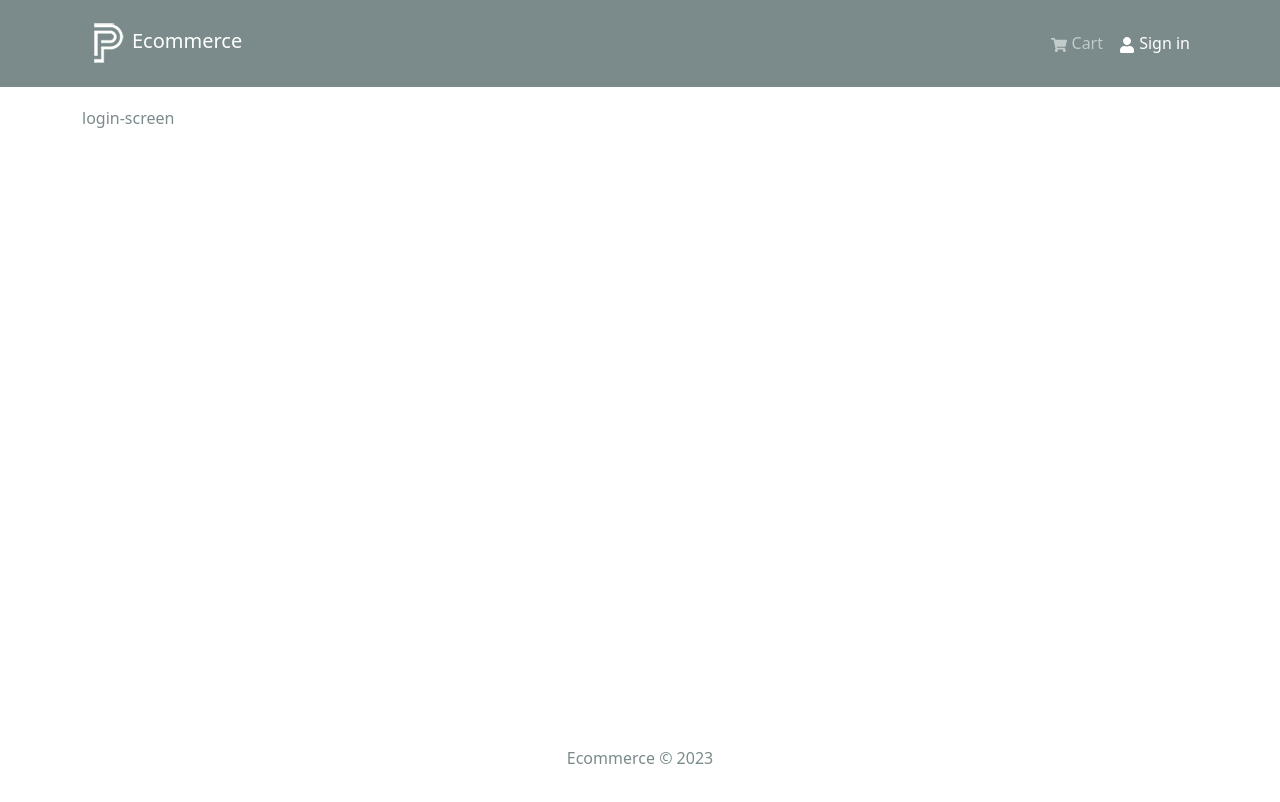
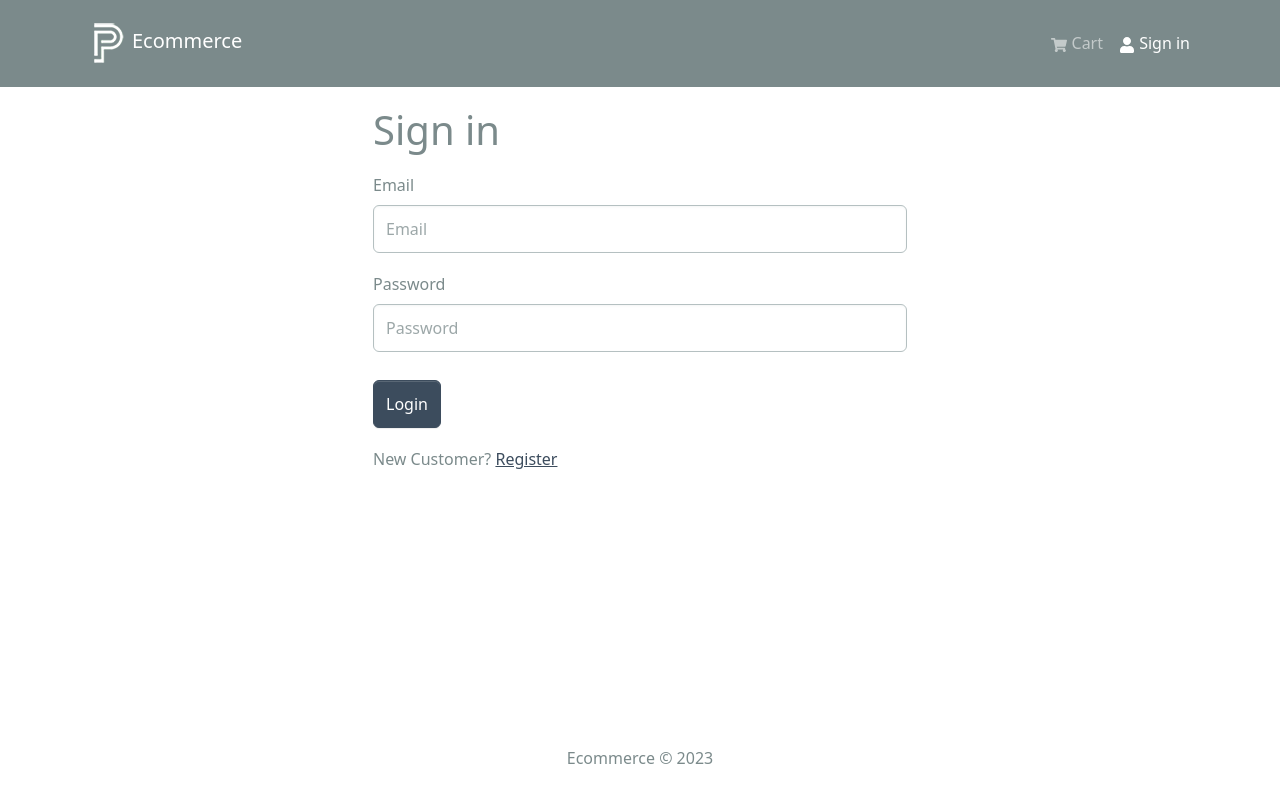
Before and after one commit to samibraimoff/ecommerce, a React (Create React App) app in the folder frontend/: page /login in a window 1280 px wide. Shown: the top 802 px of the page. Built offline with nearby package versions, Linux system fonts and the light colour scheme.

Commit message:
install toastify for popup messages, create authslice, create form container, implement login and logout fn in the header, create login screen and logic, create user slice

```diff
--- a/frontend/package.json
+++ b/frontend/package.json
@@ -18,6 +18,7 @@
     "react-router-bootstrap": "^0.26.2",
     "react-router-dom": "^6.19.0",
     "react-scripts": "5.0.1",
+    "react-toastify": "^9.1.3",
     "web-vitals": "^2.1.4"
   },
   "scripts": {
--- a/frontend/src/App.js
+++ b/frontend/src/App.js
@@ -3,6 +3,8 @@
 import Footer from "./components/footer";
 import { Container } from "react-bootstrap";
 import { Outlet } from "react-router-dom";
+import { ToastContainer } from "react-toastify";
+import "react-toastify/dist/ReactToastify.css";
 
 const App = () => {
   return (
@@ -14,6 +16,7 @@
         </Container>
       </main>
       <Footer />
+      <ToastContainer />
     </>
   );
 };
--- /dev/null
+++ b/frontend/src/components/form-container.jsx
@@ -0,0 +1,14 @@
+import React from "react";
+import { Container, Row, Col } from "react-bootstrap";
+
+export const FormContainer = ({ children }) => {
+  return (
+    <Container>
+      <Row className="justify-content-md-center">
+        <Col xs={12} md={6}>
+          {children}
+        </Col>
+      </Row>
+    </Container>
+  );
+};
--- a/frontend/src/components/header.jsx
+++ b/frontend/src/components/header.jsx
@@ -1,12 +1,30 @@
 import React from "react";
-import { Badge, Nav, Navbar, Container } from "react-bootstrap";
+import { Badge, Nav, Navbar, Container, NavDropdown } from "react-bootstrap";
 import { FaShoppingCart, FaUser } from "react-icons/fa";
 import Logo from "../assets/logo.png";
 import { LinkContainer } from "react-router-bootstrap";
 import { useSelector } from "react-redux";
+import { useLogoutMutation } from "../slices/users-api-slice";
+import { clearCredentials } from "../slices/auth-slice";
+import { useDispatch } from "react-redux";
+import { useNavigate } from "react-router-dom";
 
 const Header = () => {
   const { cartItems } = useSelector((state) => state.cart);
+  const { userInfo } = useSelector((state) => state.auth);
+  const [logout] = useLogoutMutation();
+  const dispatch = useDispatch();
+  const navigate = useNavigate();
+
+  const logoutHandler = async () => {
+    try {
+      await logout().unwrap();
+      dispatch(clearCredentials());
+      navigate("/login");
+    } catch (error) {
+      console.log(error);
+    }
+  };
 
   return (
     <header>
@@ -31,11 +49,22 @@
                   )}
                 </Nav.Link>
               </LinkContainer>
-              <LinkContainer to="/login">
-                <Nav.Link>
-                  <FaUser /> Sign in
-                </Nav.Link>
-              </LinkContainer>
+              {userInfo ? (
+                <NavDropdown title={userInfo.name} id="username">
+                  <LinkContainer to="/profile">
+                    <NavDropdown.Item>Profile</NavDropdown.Item>
+                  </LinkContainer>
+                  <NavDropdown.Item onClick={logoutHandler}>
+                    Logout
+                  </NavDropdown.Item>
+                </NavDropdown>
+              ) : (
+                <LinkContainer to="/login">
+                  <Nav.Link>
+                    <FaUser /> Sign in
+                  </Nav.Link>
+                </LinkContainer>
+              )}
             </Nav>
           </Navbar.Collapse>
         </Container>
--- a/frontend/src/screens/home-screen.jsx
+++ b/frontend/src/screens/home-screen.jsx
@@ -1,6 +1,6 @@
 import { Col, Row } from "react-bootstrap";
 import Product from "../components/product";
-import { useGetProductsQuery } from "../slices/product-slice";
+import { useGetProductsQuery } from "../slices/product-api-slice";
 import Loader from "../components/loader";
 import Message from "../components/message";
 
--- a/frontend/src/screens/login-screen.jsx
+++ b/frontend/src/screens/login-screen.jsx
@@ -1,7 +1,85 @@
-import React from "react";
+import React, { useState, useEffect } from "react";
+import { Link, useLocation, useNavigate } from "react-router-dom";
+import { toast } from "react-toastify";
+import { useDispatch, useSelector } from "react-redux";
+import { Form, Row, Col, Button } from "react-bootstrap";
+import { FormContainer } from "../components/form-container";
+import Loader from "../components/loader";
+import { useLoginMutation } from "../slices/users-api-slice";
+import { setCredentials } from "../slices/auth-slice";
 
 const LoginScreen = () => {
-  return <div>login-screen</div>;
+  const [email, setEmail] = useState("");
+  const [password, setPassword] = useState("");
+  const navigate = useNavigate();
+  const dispatch = useDispatch();
+  const { search } = useLocation();
+  const [login, { isLoading }] = useLoginMutation();
+  const { userInfo } = useSelector((state) => state.auth);
+
+  const searchParams = new URLSearchParams(search);
+  const redirect = searchParams.get("redirect") || "/";
+
+  useEffect(() => {
+    if (userInfo) {
+      navigate(redirect);
+    }
+  }, [userInfo, redirect, navigate]);
+
+  const submitHandler = async (e) => {
+    e.preventDefault();
+    try {
+      const res = await login({ email, password }).unwrap();
+      dispatch(setCredentials({ ...res }));
+      navigate(redirect);
+    } catch (error) {
+      console.error(error);
+      toast.error(error?.data?.message || error?.error);
+    }
+  };
+
+  return (
+    <FormContainer>
+      <h1>Sign in</h1>
+      <Form onSubmit={submitHandler}>
+        <Form.Group controlId="email" className="my-3">
+          <Form.Label>Email</Form.Label>
+          <Form.Control
+            type="email"
+            placeholder="Email"
+            value={email}
+            onChange={(e) => setEmail(e.target.value)}
+          />
+        </Form.Group>
+        <Form.Group controlId="password" className="my-3">
+          <Form.Label>Password</Form.Label>
+          <Form.Control
+            type="password"
+            placeholder="Password"
+            value={password}
+            onChange={(e) => setPassword(e.target.value)}
+          />
+        </Form.Group>
+        <Button
+          variant="primary"
+          className="mt-2"
+          type="submit"
+          disabled={isLoading}
+        >
+          Login
+        </Button>
+        {isLoading && <Loader />}
+      </Form>
+      <Row className="py-3">
+        <Col>
+          New Customer?{" "}
+          <Link to={redirect ? `/register?redirect=${redirect}` : "/register"}>
+            Register
+          </Link>
+        </Col>
+      </Row>
+    </FormContainer>
+  );
 };
 
 export default LoginScreen;
--- a/frontend/src/screens/product-screen.jsx
+++ b/frontend/src/screens/product-screen.jsx
@@ -12,7 +12,7 @@
 import { useDispatch } from "react-redux";
 import { useNavigate } from "react-router-dom";
 import Rating from "../components/rating";
-import { useGetProductDetailsQuery } from "../slices/product-slice";
+import { useGetProductDetailsQuery } from "../slices/product-api-slice";
 import Loader from "../components/loader";
 import Message from "../components/message";
 import { useState } from "react";
--- /dev/null
+++ b/frontend/src/slices/auth-slice.js
@@ -0,0 +1,26 @@
+import { createSlice } from "@reduxjs/toolkit";
+
+const initialState = {
+  userInfo: localStorage.getItem("userInfor")
+    ? JSON.parse(localStorage.getItem("userInfo"))
+    : null,
+};
+
+const authSlice = createSlice({
+  name: "auth",
+  initialState,
+  reducers: {
+    setCredentials: (state, action) => {
+      state.userInfo = action.payload;
+      localStorage.setItem("userInfo", JSON.stringify(action.payload));
+    },
+    clearCredentials: (state, action) => {
+      state.userInfo = null;
+      localStorage.removeItem("userInfo");
+    },
+  },
+});
+
+export const { setCredentials, clearCredentials } = authSlice.actions;
+
+export default authSlice.reducer;
--- /dev/null
+++ b/frontend/src/slices/users-api-slice.js
@@ -0,0 +1,23 @@
+import { apiSlice } from "./api-slice";
+import { USERS_URL } from "../constants";
+
+export const usersApiSlice = apiSlice.injectEndpoints({
+  endpoints: (builder) => ({
+    login: builder.mutation({
+      query: (data) => ({
+        url: `${USERS_URL}/login`,
+        method: "POST",
+        body: data,
+      }),
+      keepUnusedDataFor: 5,
+    }),
+    logout: builder.mutation({
+      query: () => ({
+        url: `${USERS_URL}/logout`,
+        method: "POST",
+      }),
+    }),
+  }),
+});
+
+export const { useLoginMutation, useLogoutMutation } = usersApiSlice;
--- a/frontend/src/store.js
+++ b/frontend/src/store.js
@@ -1,11 +1,13 @@
 import { configureStore, getDefaultMiddleware } from "@reduxjs/toolkit";
 import { apiSlice } from "./slices/api-slice";
 import cartSliceReducer from "./slices/cart-slice";
+import authSliceReducer from "./slices/auth-slice";
 
 const store = configureStore({
   reducer: {
     [apiSlice.reducerPath]: apiSlice.reducer,
     cart: cartSliceReducer,
+    auth: authSliceReducer,
   },
   middleware: (getDefaultMiddleware) =>
     getDefaultMiddleware().concat(apiSlice.middleware),
```
Also changed, not shown: frontend/src/slices/product-api-slice.js (renamed from frontend/src/slices/product-slice.js), 1 other file (tests, documents, lock files or other folders).
